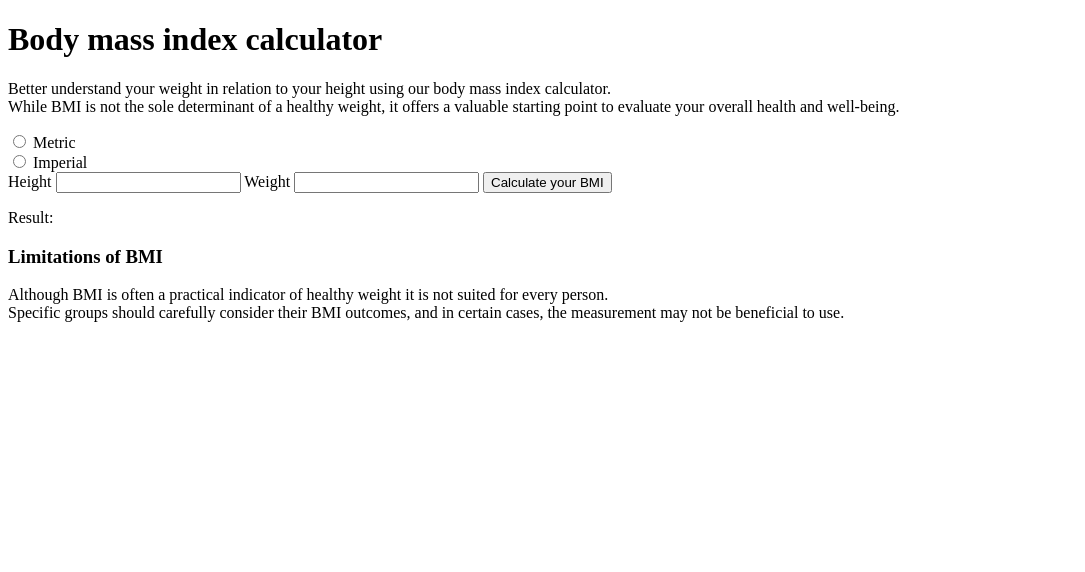
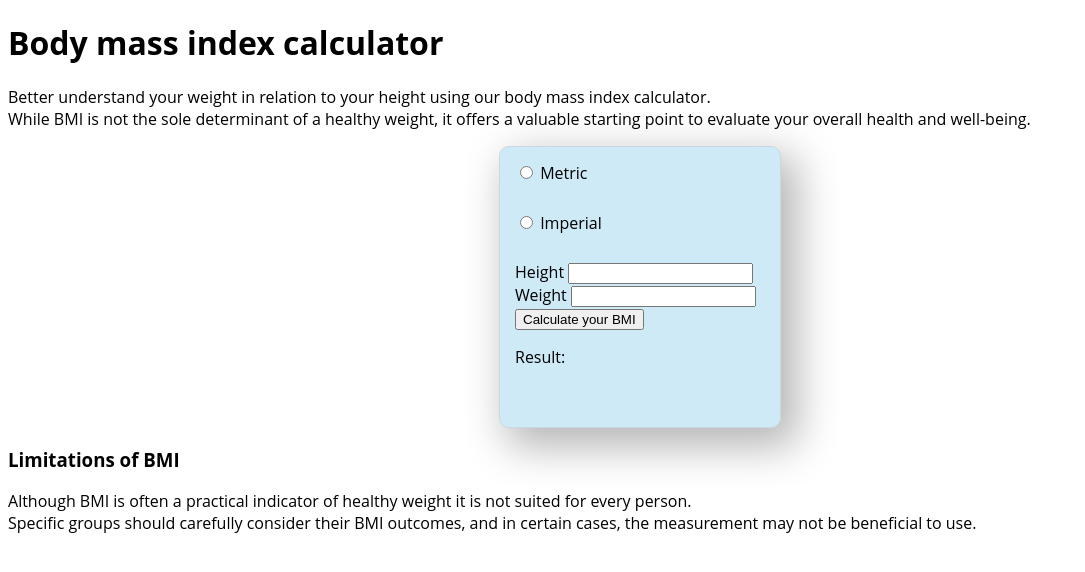
Before and after one commit to alan-kalkan/bmc-calculator, a plain HTML site: page index.html in a window 1280 px wide. Shown: the whole page, without its empty margins (0-1085 px from the left). Drawn offline with Linux system fonts and the light colour scheme.

Commit message:
styling some css

```diff
--- a/index.html
+++ b/index.html
@@ -5,10 +5,12 @@
     <meta http-equiv="X-UA-Compatible" content="IE=edge" />
     <meta name="viewport" content="width=device-width, initial-scale=1.0" />
     <script src="app.js"></script>
+    <link rel="stylesheet" href="style.css">
+
     <title>BMI Calculator</title>
   </head>
   <body>
-    <div>
+    <div id="header">
       <h1>Body mass index calculator</h1>
       <p>
         Better understand your weight in relation to your height using our body
@@ -17,7 +19,7 @@
         overall health and well-being.
       </p>
     </div>
-    <div>
+    <div id="global">
       <div>
         <input type="radio" id="metric" name="mesure" value="metric" />
         <label for="metric">Metric</label>
@@ -39,6 +41,7 @@
       <p id="result"></p>
     </div>
     </div>
+  </div>
     <div>
         <h3>Limitations of BMI</h3>
         <p>Although BMI is often a practical indicator of healthy weight it is not suited for every person.<br /> Specific groups should carefully consider their BMI outcomes, and in certain cases, the measurement may not be beneficial to use.</p>
--- a/style.css
+++ b/style.css
@@ -0,0 +1,22 @@
+body {
+  font-family: "Open Sans", sans-serif;
+}
+#global {
+  width: 250px;
+  height: 250px;
+  background-color: #ceeaf7;
+  border-radius: 10px;
+  border: 0.1px solid #ccd7e4;
+  box-shadow: 12px 14px 42px 5px rgba(0, 0, 0, 0.29);
+  -webkit-box-shadow: 12px 14px 42px 5px rgba(0, 0, 0, 0.29);
+  -moz-box-shadow: 12px 14px 42px 5px rgba(0, 0, 0, 0.29);
+  display: grid;
+
+  margin-left: auto;
+  margin-right: auto;
+  padding: 15px;
+}
+#header {
+}
+#metric {
+}
```
